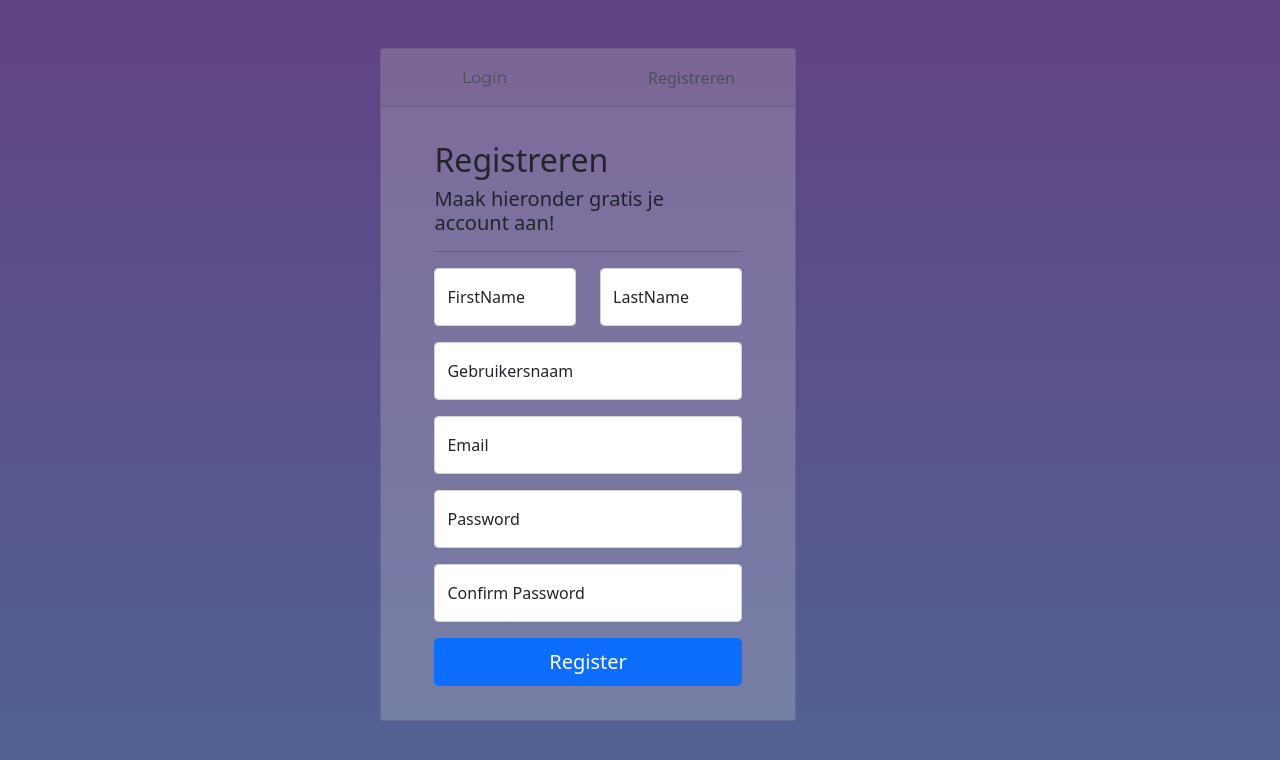
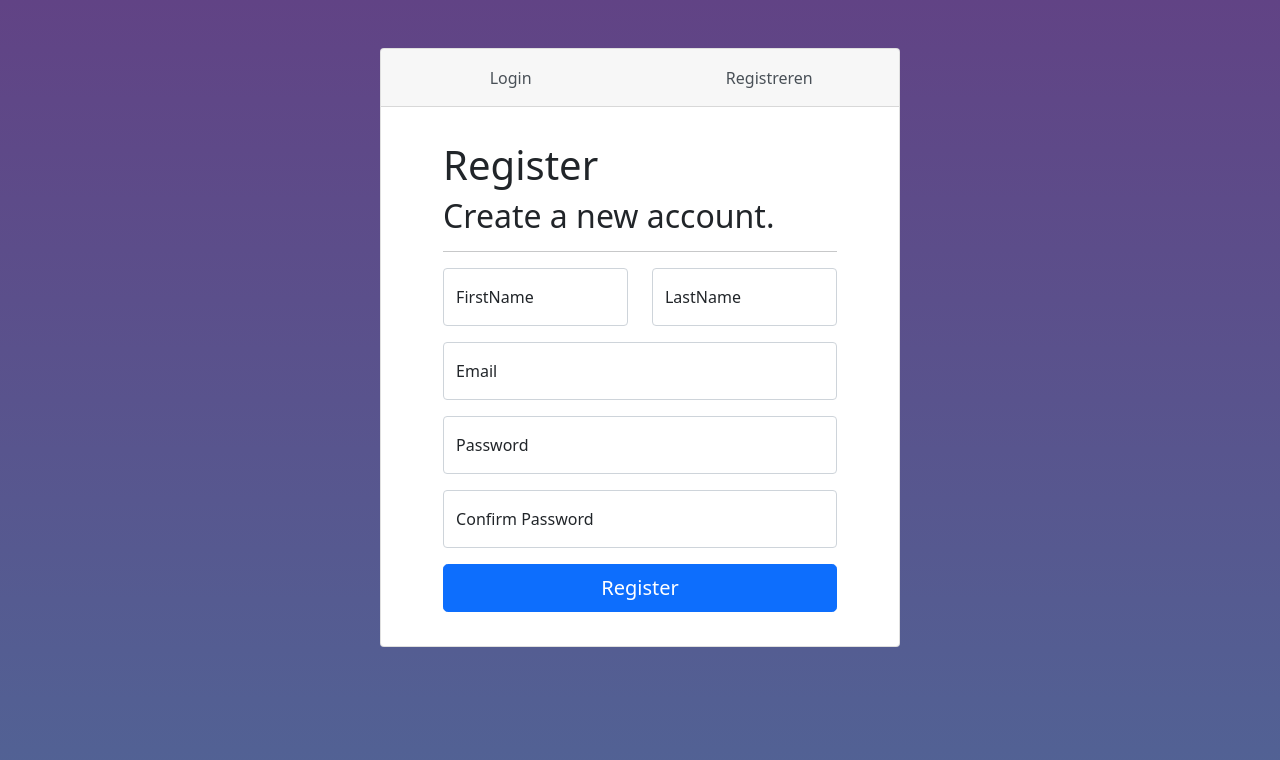
Before and after one commit to gielvgorp/MatchDayPlanner, an ASP.NET Core app: page /Identity/Account/Register in a window 1280 px wide. Shown: the top 760 px of the page. Run offline with ASP.NET Core 8, Linux system fonts and the light colour scheme; tables that the repository leaves empty hold one stand-in row (values such as "Sample post"); style sheets or scripts are compiled from the project's sources; some libraries are stand-ins or nearby versions.

Commit message:
Revert "Multiple changes"
This reverts commit 31c71926c8dd6c9e86eb389bd6b4fd0aa2ee0141.

```diff
--- a/MatchDayPlanner/MatchDayPlanner/Areas/Identity/Pages/Account/Login.cshtml
+++ b/MatchDayPlanner/MatchDayPlanner/Areas/Identity/Pages/Account/Login.cshtml
@@ -6,9 +6,9 @@
     Layout = "~/Areas/Identity/Pages/_AuthLayout.cshtml";
 }
 
-<h3>Welkom bij Matchday Planner!</h3>
+<h1>Welkom bij Matchday Planner!</h1>
 <form id="account" method="post">
-    <h5>Voer hieronder uw gegevens in!</h5>
+    <h2>Voer hieronder uw gegevens in!</h2>
     <hr />
     <div asp-validation-summary="ModelOnly" class="text-danger" role="alert"></div>
     <div class="form-floating mb-3">
--- a/MatchDayPlanner/MatchDayPlanner/Areas/Identity/Pages/Account/Register.cshtml
+++ b/MatchDayPlanner/MatchDayPlanner/Areas/Identity/Pages/Account/Register.cshtml
@@ -1,13 +1,13 @@
 @page
 @model RegisterModel
 @{
-    ViewData["Title"] = "Registreren";
+    ViewData["Title"] = "Register";
     Layout = "~/Areas/Identity/Pages/_AuthLayout.cshtml";
 }
 
-<h2>@ViewData["Title"]</h2>
+<h1>@ViewData["Title"]</h1>
 <form id="registerForm" asp-route-returnUrl="@Model.ReturnUrl" method="post">
-    <h5>Maak hieronder gratis je account aan!</h5>
+    <h2>Create a new account.</h2>
     <hr />
     <div asp-validation-summary="ModelOnly" class="text-danger" role="alert"></div>
     <div class="row">
@@ -23,11 +23,6 @@
                 <label asp-for="Input.LastName">LastName</label>
             </div>
         </div>
-    </div>
-    <div class="form-floating mb-3">
-        <input asp-for="Input.UserName" class="form-control" autocomplete="username" aria-required="true" placeholder="Gebruikersnaam" />
-        <label asp-for="Input.UserName">Gebruikersnaam</label>
-        <span asp-validation-for="Input.UserName" class="text-danger"></span>
     </div>
     <div class="form-floating mb-3">
         <input asp-for="Input.Email" class="form-control" autocomplete="username" aria-required="true" placeholder="name@example.com" />
--- a/MatchDayPlanner/MatchDayPlanner/Areas/Identity/Pages/Account/Register.cshtml.cs
+++ b/MatchDayPlanner/MatchDayPlanner/Areas/Identity/Pages/Account/Register.cshtml.cs
@@ -85,10 +85,6 @@ namespace MatchDayPlanner.Areas.Identity.Pages.Account
             [Display(Name = "Achternaam")]
             public string LastName { get; set; }
 
-            [DataType(DataType.Text)]
-            [Display(Name = "Gebruikersnaam")]
-            public string UserName { get; set; }
-
             [Required]
             [EmailAddress]
             [Display(Name = "Email")]
@@ -132,7 +128,7 @@ namespace MatchDayPlanner.Areas.Identity.Pages.Account
                 user.FirstName = Input.FirstName;
                 user.LastName = Input.LastName;
 
-                await _userStore.SetUserNameAsync(user, Input.UserName, CancellationToken.None);
+                await _userStore.SetUserNameAsync(user, Input.Email, CancellationToken.None);
                 await _emailStore.SetEmailAsync(user, Input.Email, CancellationToken.None);
                 var result = await _userManager.CreateAsync(user, Input.Password);
 
--- a/MatchDayPlanner/MatchDayPlanner/Areas/Identity/Pages/_AuthLayout.cshtml
+++ b/MatchDayPlanner/MatchDayPlanner/Areas/Identity/Pages/_AuthLayout.cshtml
@@ -4,30 +4,10 @@
 
 <div class="row justify-content-center">
     <div class="col-5 mt-5">
-       @*  <div class="card login-logout-card">
+        <div class="card login-logout-card">
             <div class="card-header">
                 <ul class="nav nav-tabs card-header-tabs">
                     <li class="nav-item">
-                        <a href="/Identity/Account/Login" class="nav-link">Login</a>
-                    </li>
-                    <li class="nav-item">
-                        <a href="/Identity/Account/Register" class="nav-link">Registreren</a>
-                    </li>
-                </ul>
-            </div>
-            <div class="card-body">
-                <div class="row justify-content-center">
-                    <div class="col-10 my-4">
-                        @RenderBody()
-                    </div>
-                </div>
-            </div>
-        </div> *@
-
-        <div class="login-logout-container card login-logout-card">
-            <div class="card-header">
-                <ul class="nav nav-tabs card-header-tabs">
-                    <li class="nav-item text">
                         <a href="/Identity/Account/Login" class="nav-link">Login</a>
                     </li>
                     <li class="nav-item">
--- a/MatchDayPlanner/MatchDayPlanner/wwwroot/css/site.css
+++ b/MatchDayPlanner/MatchDayPlanner/wwwroot/css/site.css
@@ -154,21 +154,3 @@ header .sub-title {
 .login-logout-card .card-body {
     padding: 10px 20px;
 }
-
-.login-logout-container{
-    width: min(500px, 80%);
-    min-height: 300px;
-    background: var(--gray-a);
-}
-
-.app-btn {
-    display: block;
-    margin: auto;
-    background: var(--gray-a);
-    width: min(150px, 80%);
-    height: 40px;
-    border-radius: 10px;
-    outline: none;
-    border: none;
-    margin-top: 30px;
-}
```
